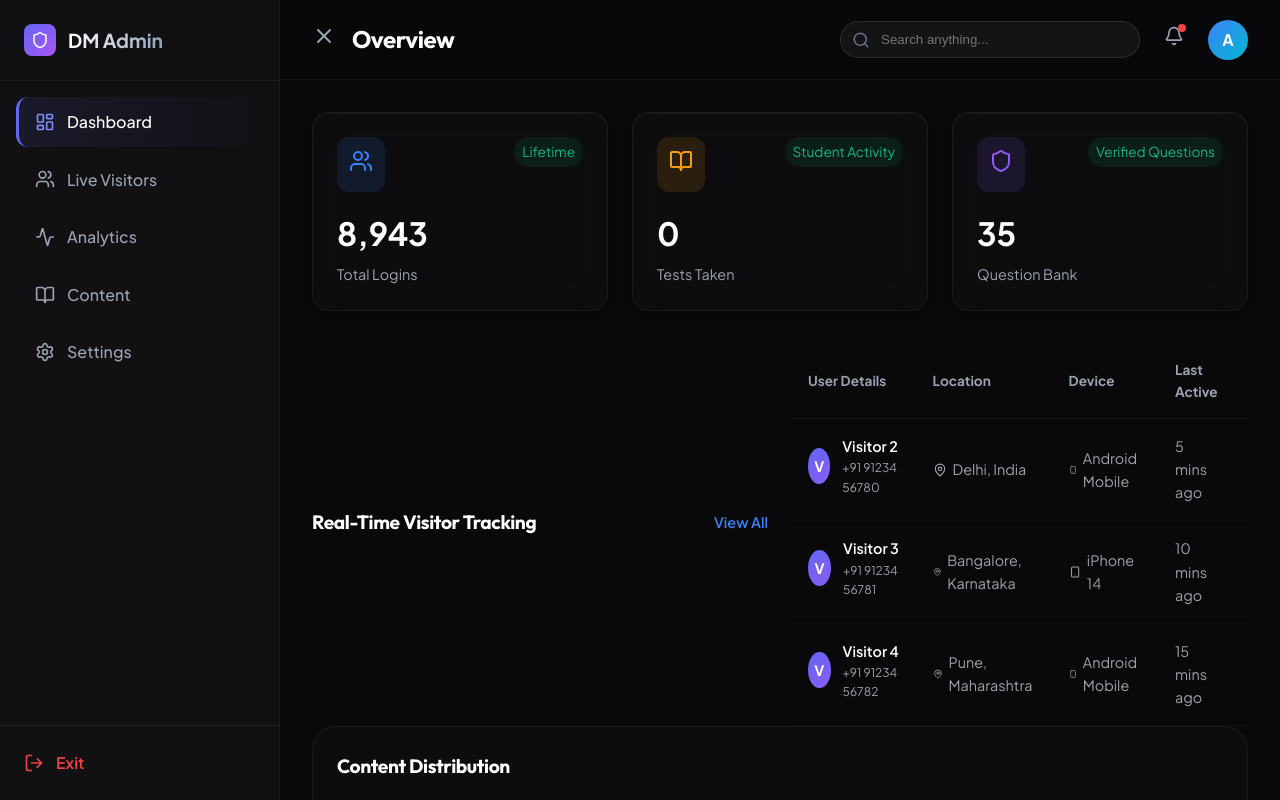
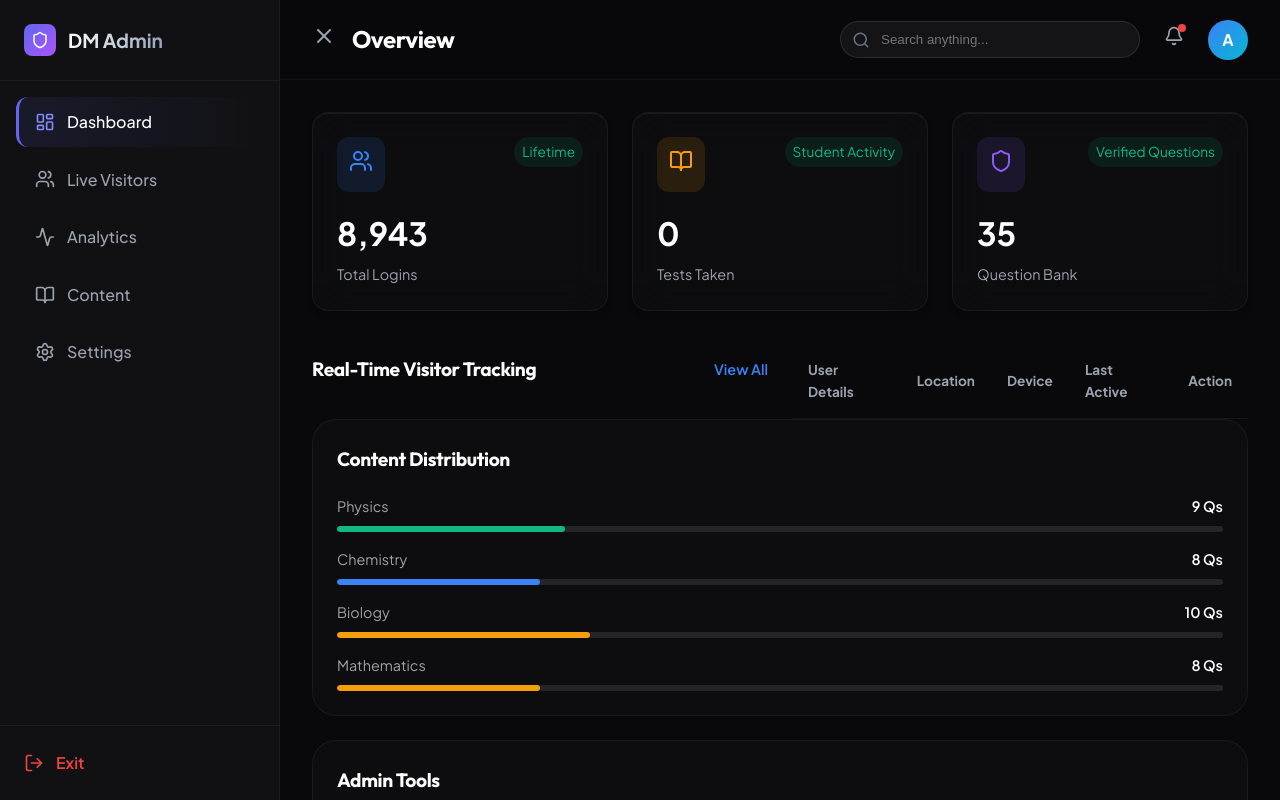
Before and after one commit to harss80/harsh-budhauliya-edtech, a React (Vite) app: page /admin in a window 1280 px wide. Built offline with nearby package versions, Linux system fonts and the light colour scheme.

Commit message:
fix: remove demo users to show only real tracked data in admin panel

```diff
--- a/src/pages/AdminDashboard.jsx
+++ b/src/pages/AdminDashboard.jsx
@@ -55,30 +55,6 @@ const getTrackedUsers = () => {
                 { page: '/test-player', element: 'Submit Test', time: '1 hour ago' }
             ],
             tests: history.map(h => ({ name: h.name, score: h.score, date: h.date }))
-        });
-    }
-
-    // Add some simulated "Other" visitors for demonstration
-    // These represent other people "currently on the site"
-    const demoLocations = [
-        'Delhi, India', 'Bangalore, Karnataka', 'Pune, Maharashtra', 'Hyderabad, Telangana'
-    ];
-
-    for (let i = 0; i < 3; i++) {
-        users.push({
-            id: `USR-DEMO-${i}`,
-            name: `Visitor ${i + 2}`,
-            email: `visitor${i + 2}@gmail.com`,
-            phone: `+91 91234 5678${i}`,
-            location: demoLocations[i % demoLocations.length],
-            device: i % 2 === 0 ? 'Android Mobile' : 'iPhone 14',
-            lastActive: `${(i + 1) * 5} mins ago`,
-            status: 'Active',
-            clicks: [
-                { page: '/courses', element: 'JEE Main Course', time: '2 mins ago' },
-                { page: '/home', element: 'Hero Banner', time: '10 mins ago' }
-            ],
-            tests: []
         });
     }
 
```
